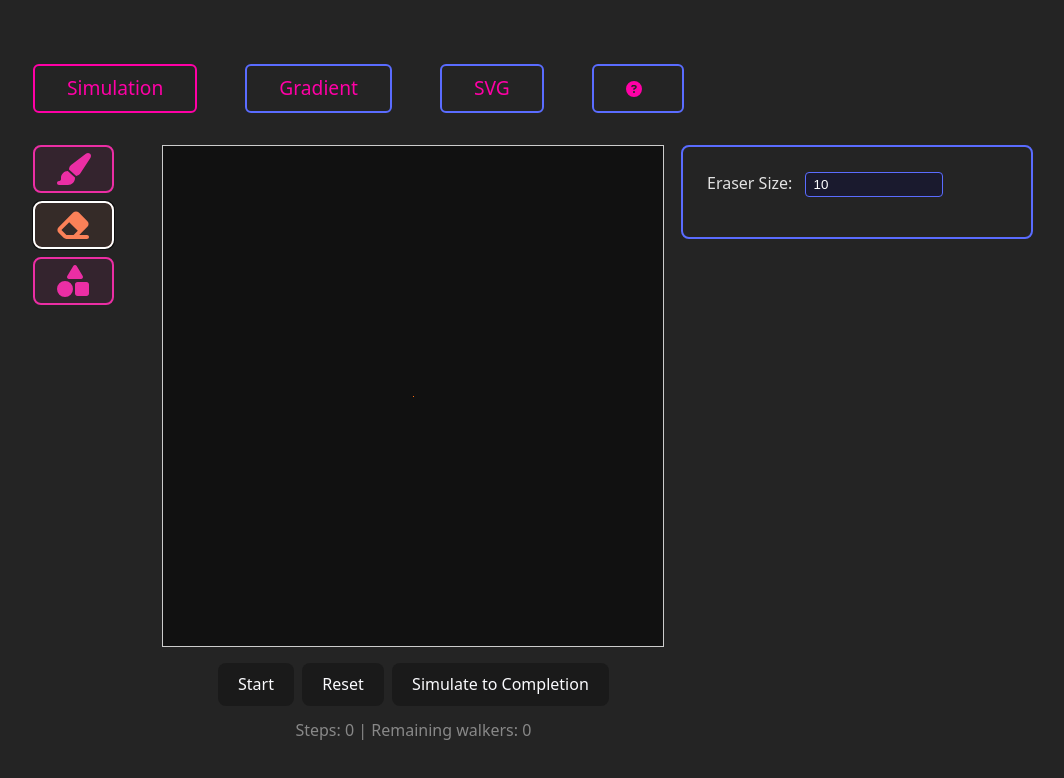
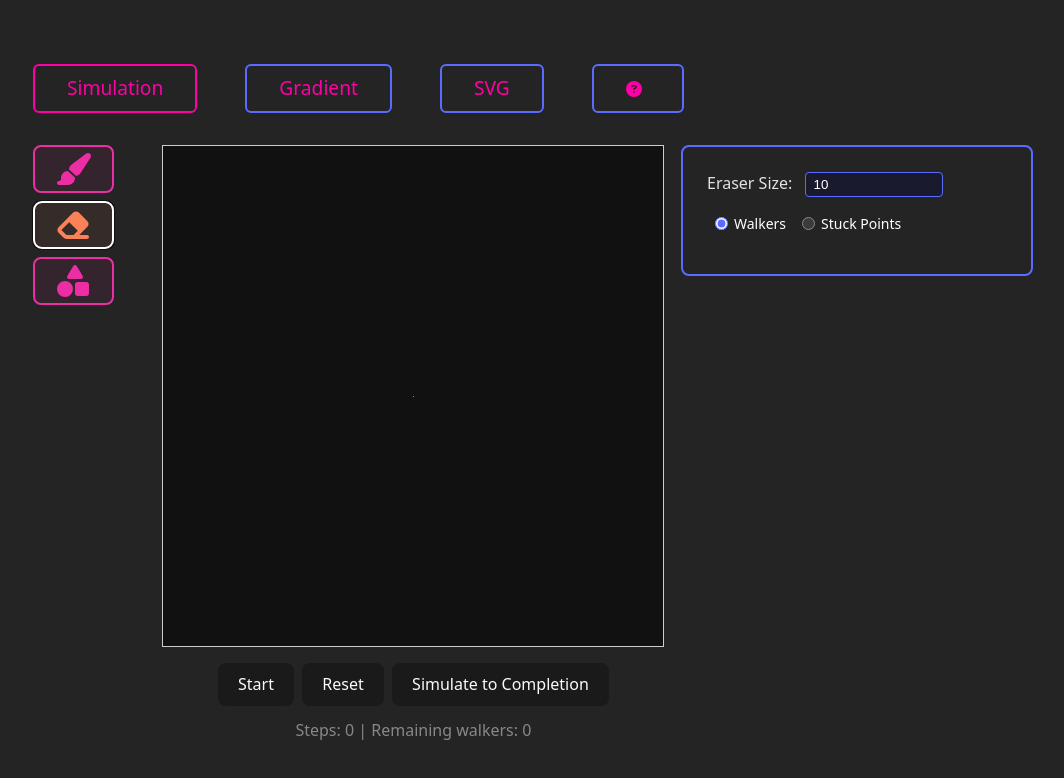
Before and after one commit to chriswininger/DLA-Studio-2025, a React (Vite) app: page /simple-2d-animated-dla in a window 1280 px wide. Both pictures are taken after a click on the button 180 px from the left and 224 px from the top of the page. Shown: the top 778 px of the page, without its empty margins (107-1171 px from the left). Built offline with nearby package versions, Linux system fonts and the light colour scheme.

Commit message:
add ability to erase stuck points

```diff
--- a/src/tabs/Simple2DAnimatedDLA/eraser-controls/eraser-controls.css
+++ b/src/tabs/Simple2DAnimatedDLA/eraser-controls/eraser-controls.css
@@ -24,6 +24,32 @@
   cursor: not-allowed;
 }
 
+.dlasim_radio-group {
+  display: flex;
+  gap: 16px;
+  margin-left: 8px;
+}
+
+.dlasim_radio-label {
+  display: flex;
+  align-items: center;
+  gap: 6px;
+  cursor: pointer;
+  color: #fff;
+  font-size: 14px;
+}
+
+.dlasim_radio-input {
+  margin: 0;
+  cursor: pointer;
+  accent-color: var(--control-border-color);
+}
+
+.dlasim_radio-input:disabled {
+  opacity: 0.5;
+  cursor: not-allowed;
+}
+
 /* Mobile responsive styles */
 @media (max-width: 768px) {
   .dlasim_eraser-controls {
@@ -46,4 +72,10 @@
     max-width: 200px;
     font-size: 16px; /* Prevent zoom on mobile */
   }
+
+  .dlasim_radio-group {
+    margin-left: 0;
+    flex-direction: column;
+    gap: 12px;
+  }
 }
--- a/src/tabs/Simple2DAnimatedDLA/eraser-controls/eraser-controls.tsx
+++ b/src/tabs/Simple2DAnimatedDLA/eraser-controls/eraser-controls.tsx
@@ -1,7 +1,7 @@
 import React from 'react';
 import { useDispatch } from 'react-redux';
 import { useAppSelector } from '../../../store';
-import { setEraserSize } from '../simple-2d-animated-dla-slice';
+import { setEraserSize, setEraseParticleType } from '../simple-2d-animated-dla-slice';
 import type { RootState } from '../../../store';
 import type { Simple2DAnimatedDLAUIState } from '../simple-2d-animated-dla-slice';
 import './eraser-controls.css';
@@ -16,6 +16,9 @@ const EraserControls: React.FC<EraserControlsProps> = ({
   const dispatch = useDispatch();
   const eraserSize = useAppSelector((state: RootState) =>
     (state.simple2dAnimatedDla as Simple2DAnimatedDLAUIState).eraserSize
+  );
+  const eraseParticleType = useAppSelector((state: RootState) =>
+    (state.simple2dAnimatedDla as Simple2DAnimatedDLAUIState).eraseParticleType
   );
 
   return (
@@ -34,6 +37,34 @@ const EraserControls: React.FC<EraserControlsProps> = ({
           className="dlasim_eraser-input"
         />
       </div>
+      <div className="dlasim_eraser-row">
+        <div className="dlasim_radio-group">
+          <label className="dlasim_radio-label">
+            <input
+              type="radio"
+              name="erase-particle-type"
+              value="walkers"
+              checked={eraseParticleType === 'walkers'}
+              onChange={handleEraseParticleTypeChange}
+              disabled={isRunning}
+              className="dlasim_radio-input"
+            />
+            Walkers
+          </label>
+          <label className="dlasim_radio-label">
+            <input
+              type="radio"
+              name="erase-particle-type"
+              value="stuck points"
+              checked={eraseParticleType === 'stuck points'}
+              onChange={handleEraseParticleTypeChange}
+              disabled={isRunning}
+              className="dlasim_radio-input"
+            />
+            Stuck Points
+          </label>
+        </div>
+      </div>
     </div>
   );
 
@@ -43,6 +74,11 @@ const EraserControls: React.FC<EraserControlsProps> = ({
       dispatch(setEraserSize(val));
     }
   }
+
+  function handleEraseParticleTypeChange(e: React.ChangeEvent<HTMLInputElement>) {
+    const value = e.target.value as 'walkers' | 'stuck points';
+    dispatch(setEraseParticleType(value));
+  }
 };
 
 export default EraserControls;
--- a/src/tabs/Simple2DAnimatedDLA/simple-2d-animated-dla-slice.ts
+++ b/src/tabs/Simple2DAnimatedDLA/simple-2d-animated-dla-slice.ts
@@ -5,6 +5,7 @@ import type { ClusterMap } from '../../dla/dla';
 
 export type Simple2DAnimatedDLATool = 'brush' | 'eraser' | 'spawn-shapes';
 export type BrushSpawnType = 'walkers' | 'stuck points';
+export type EraseParticleType = 'walkers' | 'stuck points';
 export interface Simple2DAnimatedDLAUIState {
   numParticles: number;
   spawnXOffset: number;
@@ -18,6 +19,7 @@ export interface Simple2DAnimatedDLAUIState {
   isSimulating: boolean;
   selectedTool: Simple2DAnimatedDLATool;
   brushSpawnType: BrushSpawnType;
+  eraseParticleType: EraseParticleType;
   // DLA simulation state
   dlaCluster: ClusterMap;
   dlaWalkers: { x: number; y: number }[];
@@ -37,6 +39,7 @@ const initialState: Simple2DAnimatedDLAUIState = {
   isSimulating: false,
   selectedTool: 'brush',
   brushSpawnType: 'walkers',
+  eraseParticleType: 'walkers',
   // DLA simulation state
   dlaCluster: {},
   dlaWalkers: [],
@@ -83,6 +86,9 @@ const slice = createSlice({
     setBrushSpawnType(state, action: PayloadAction<BrushSpawnType>) {
       state.brushSpawnType = action.payload;
     },
+    setEraseParticleType(state, action: PayloadAction<EraseParticleType>) {
+      state.eraseParticleType = action.payload;
+    },
     saveDLAState(state, action: PayloadAction<{ cluster: ClusterMap; walkers: { x: number; y: number }[]; steps: number }>) {
       state.dlaCluster = action.payload.cluster;
       state.dlaWalkers = action.payload.walkers;
@@ -109,6 +115,7 @@ export const {
   setIsSimulating,
   setSelectedTool,
   setBrushSpawnType,
+  setEraseParticleType,
   saveDLAState,
   resetDLAState
 } = slice.actions;
--- a/src/tabs/Simple2DAnimatedDLA/simple-2d-animated-dla.tsx
+++ b/src/tabs/Simple2DAnimatedDLA/simple-2d-animated-dla.tsx
@@ -87,7 +87,8 @@ const Simple2DAnimatedDLA: React.FC = () => {
     setCursorPosition,
     spawnWalkersInBrushRadius,
     spawnStickyPointsInBrushRadius,
-    removeWalkersInEraserRadius
+    removeWalkersInEraserRadius,
+    removeStuckPointsInEraserRadius
   });
 
   const handleMouseLeave = useCallback(() => {
@@ -456,6 +457,28 @@ const Simple2DAnimatedDLA: React.FC = () => {
     doDraw();
   }
 
+  function removeStuckPointsInEraserRadius(centerX: number, centerY: number, eraserSize: number) {
+    if (!dlaStateRef.current) return;
+
+    const radius = eraserSize / 2;
+    const radiusSquared = radius * radius;
+
+    // Filter out cluster points that are within the eraser radius
+    const newCluster: ClusterMap = {};
+    for (const [key, entry] of Object.entries(dlaStateRef.current.cluster)) {
+      const dx = entry.point.x - centerX;
+      const dy = entry.point.y - centerY;
+      const distanceSquared = dx * dx + dy * dy;
+
+      if (distanceSquared > radiusSquared) {
+        newCluster[key] = entry;
+      }
+    }
+
+    dlaStateRef.current.cluster = newCluster;
+    doDraw();
+  }
+
   function initializeState() {
     // Only initialize cluster and walkers on first mount or reset
     if (!dlaStateRef.current) {
@@ -633,7 +656,8 @@ function useHandleMouseMoveInCanvas({
   setCursorPosition,
   spawnWalkersInBrushRadius,
   spawnStickyPointsInBrushRadius,
-  removeWalkersInEraserRadius
+  removeWalkersInEraserRadius,
+  removeStuckPointsInEraserRadius
 }: {
   shouldShowBrushPreview: boolean;
   shouldShowEraserPreview: boolean;
@@ -643,12 +667,14 @@ function useHandleMouseMoveInCanvas({
   spawnWalkersInBrushRadius: (x: number, y: number, brushSize: number, numWalkers: number) => void;
   spawnStickyPointsInBrushRadius: (x: number, y: number, brushSize: number, numPoints: number) => void;
   removeWalkersInEraserRadius: (x: number, y: number, eraserSize: number) => void;
+  removeStuckPointsInEraserRadius: (x: number, y: number, eraserSize: number) => void;
 }) {
   const isRunning = useAppSelector((state: RootState) => (state.simple2dAnimatedDla as Simple2DAnimatedDLAUIState).isRunning);
   const selectedTool = useAppSelector((state: RootState) => (state.simple2dAnimatedDla as Simple2DAnimatedDLAUIState).selectedTool);
   const brushSize = useAppSelector((state: RootState) => (state.simple2dAnimatedDla as Simple2DAnimatedDLAUIState).brushSize);
   const brushParticles = useAppSelector((state: RootState) => (state.simple2dAnimatedDla as Simple2DAnimatedDLAUIState).brushParticles);
   const brushSpawnType = useAppSelector((state: RootState) => (state.simple2dAnimatedDla as Simple2DAnimatedDLAUIState).brushSpawnType);
+  const eraseParticleType = useAppSelector((state: RootState) => (state.simple2dAnimatedDla as Simple2DAnimatedDLAUIState).eraseParticleType);
   const eraserSize = useAppSelector((state: RootState) => (state.simple2dAnimatedDla as Simple2DAnimatedDLAUIState).eraserSize);
 
   return React.useCallback((e: React.MouseEvent<HTMLCanvasElement>) => {
@@ -672,12 +698,16 @@ function useHandleMouseMoveInCanvas({
               spawnStickyPointsInBrushRadius(x, y, brushSize, brushParticles);
             }
           } else if (selectedTool === 'eraser') {
-            removeWalkersInEraserRadius(x, y, eraserSize);
+            if (eraseParticleType === 'walkers') {
+              removeWalkersInEraserRadius(x, y, eraserSize);
+            } else if (eraseParticleType === 'stuck points') {
+              removeStuckPointsInEraserRadius(x, y, eraserSize);
+            }
           }
         }
       }
     }
-  }, [shouldShowBrushPreview, shouldShowEraserPreview, isDragging, selectedTool, isRunning, brushSize, brushParticles, brushSpawnType, eraserSize, canvasRef, setCursorPosition, spawnWalkersInBrushRadius, spawnStickyPointsInBrushRadius, removeWalkersInEraserRadius]);
+  }, [shouldShowBrushPreview, shouldShowEraserPreview, isDragging, selectedTool, isRunning, brushSize, brushParticles, brushSpawnType, eraseParticleType, eraserSize, canvasRef, setCursorPosition, spawnWalkersInBrushRadius, spawnStickyPointsInBrushRadius, removeWalkersInEraserRadius, removeStuckPointsInEraserRadius]);
 }
 
 export default Simple2DAnimatedDLA;
```
